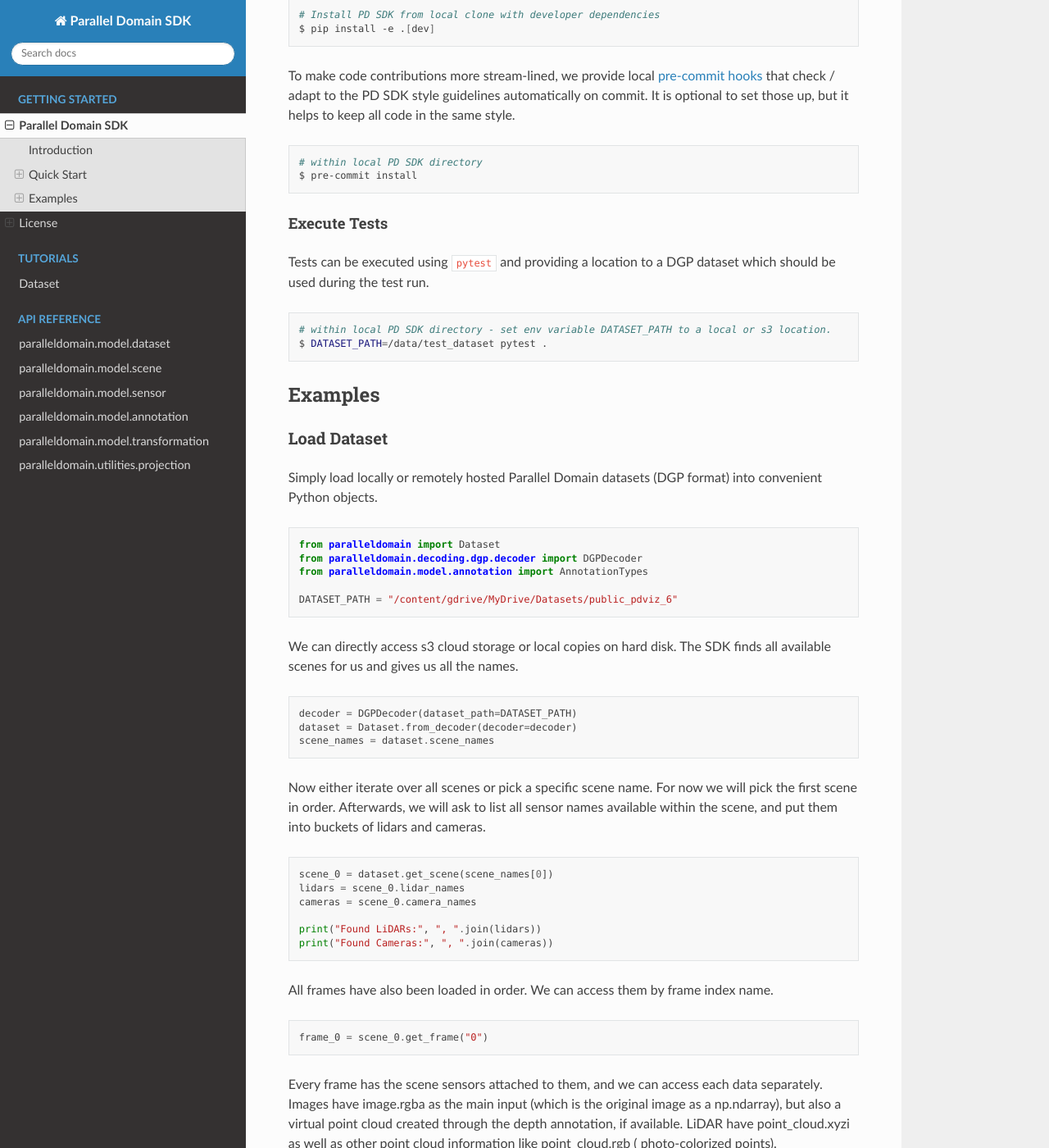
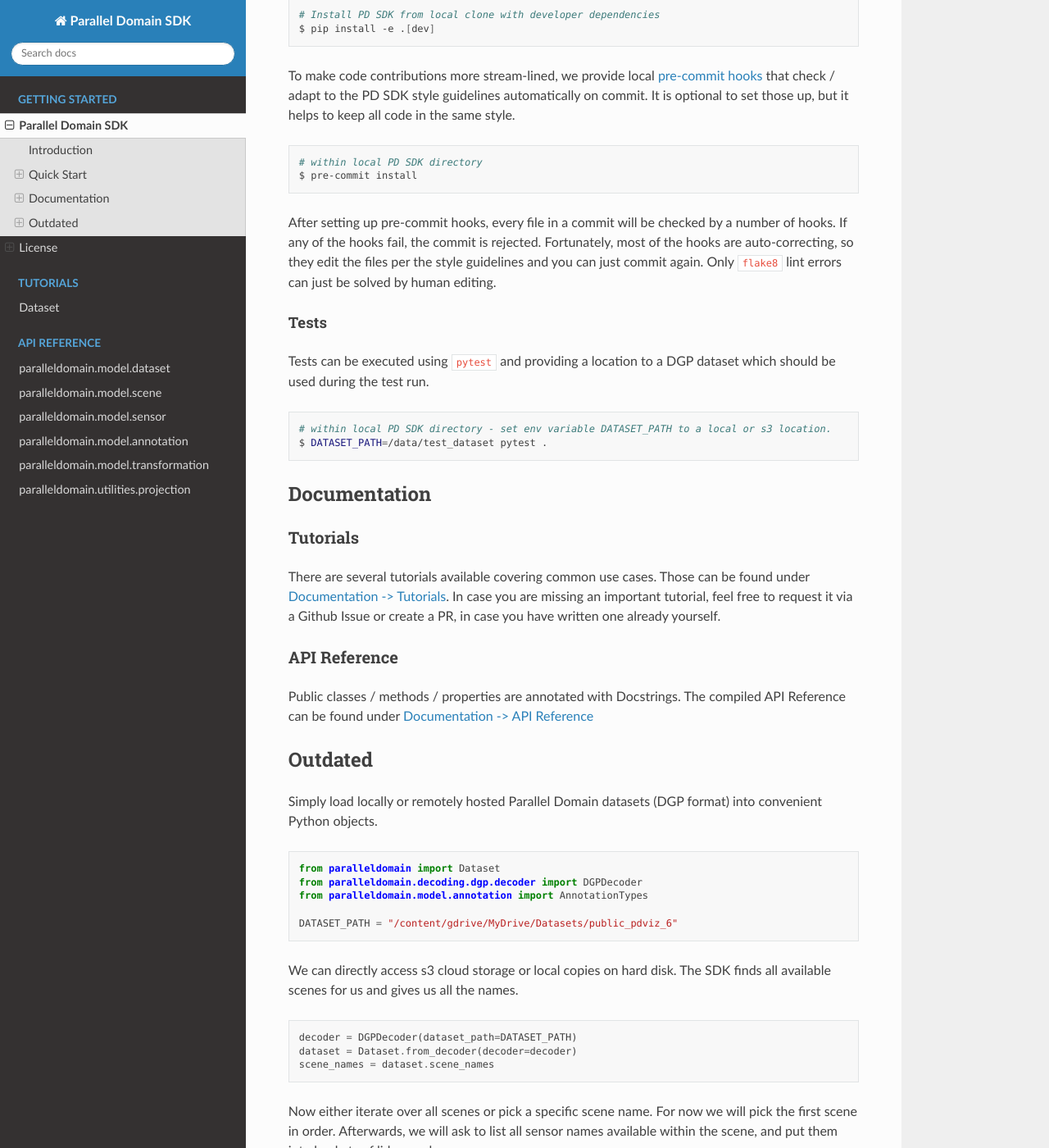
Before and after one commit to parallel-domain/pd-sdk, a Sphinx documentation site: the page built from docs/source/getting_started.rst, in a window 1280 px wide and 1400 px high, scrolled down 1117 px. Shown: the whole window at 82% size. Built offline with Sphinx 7.4.7 and the Read the Docs theme 2.0.0, drawn with Linux system fonts in a browser that asks for light colours.

Commit message:
Restructured docs

````diff
--- a/README.md
+++ b/README.md
@@ -55,7 +55,10 @@
 $ pre-commit install
 ```
 
-#### Execute Tests
+After setting up pre-commit hooks, every file in a commit will be checked by a number of hooks. If any of the hooks fail, the commit is rejected. Fortunately, most of the hooks are auto-correcting, so they edit
+the files per the style guidelines and you can just commit again. Only `flake8` lint errors can just be solved by human editing.
+
+#### Tests
 
 Tests can be executed using `pytest` and providing a location to a DGP dataset which should be used during the test run.
 ```bash
@@ -63,9 +66,19 @@
 $ DATASET_PATH=/data/test_dataset pytest .
 ```
 
-## Examples
+## Documentation
 
-### Load Dataset
+### Tutorials
+
+There are several tutorials available covering common use cases. Those can be found under [Documentation -> Tutorials](https://parallel-domain.github.io/pd-sdk/).
+In case you are missing an important tutorial, feel free to request it via a Github Issue or create a PR, in case you have written one already yourself.
+
+### API Reference
+
+Public classes / methods / properties are annotated with Docstrings. The compiled API Reference can be found under [Documentation -> API Reference](https://parallel-domain.github.io/pd-sdk/)
+
+
+## Outdated
 
 Simply load locally or remotely hosted Parallel Domain datasets (DGP format) into convenient Python objects.
 
--- a/docs/source/conf.py
+++ b/docs/source/conf.py
@@ -30,11 +30,14 @@
 # Add any Sphinx extension module names here, as strings. They can be
 # extensions coming with Sphinx (named 'sphinx.ext.*') or your custom
 # ones.
-extensions: List[str] = ["sphinx.ext.autodoc", "sphinx_autodoc_typehints", "sphinx.ext.napoleon", "m2r2"]
+extensions: List[str] = [
+    "sphinx.ext.autodoc",
+    "sphinx_autodoc_typehints",
+    "sphinx.ext.napoleon",
+    "m2r2",  # .. mdinclude:: package
+    "sphinx_rtd_theme",
+]
 
-intersphinx_mapping: Dict[str, Tuple] = {
-    "pyquaternion": ("http://kieranwynn.github.io/pyquaternion/", None),
-}
 
 autoclass_content = "both"
 autodoc_inherit_docstrings = True
````
Also changed, not shown: docs/source/index.rst (+9 -1 lines).
